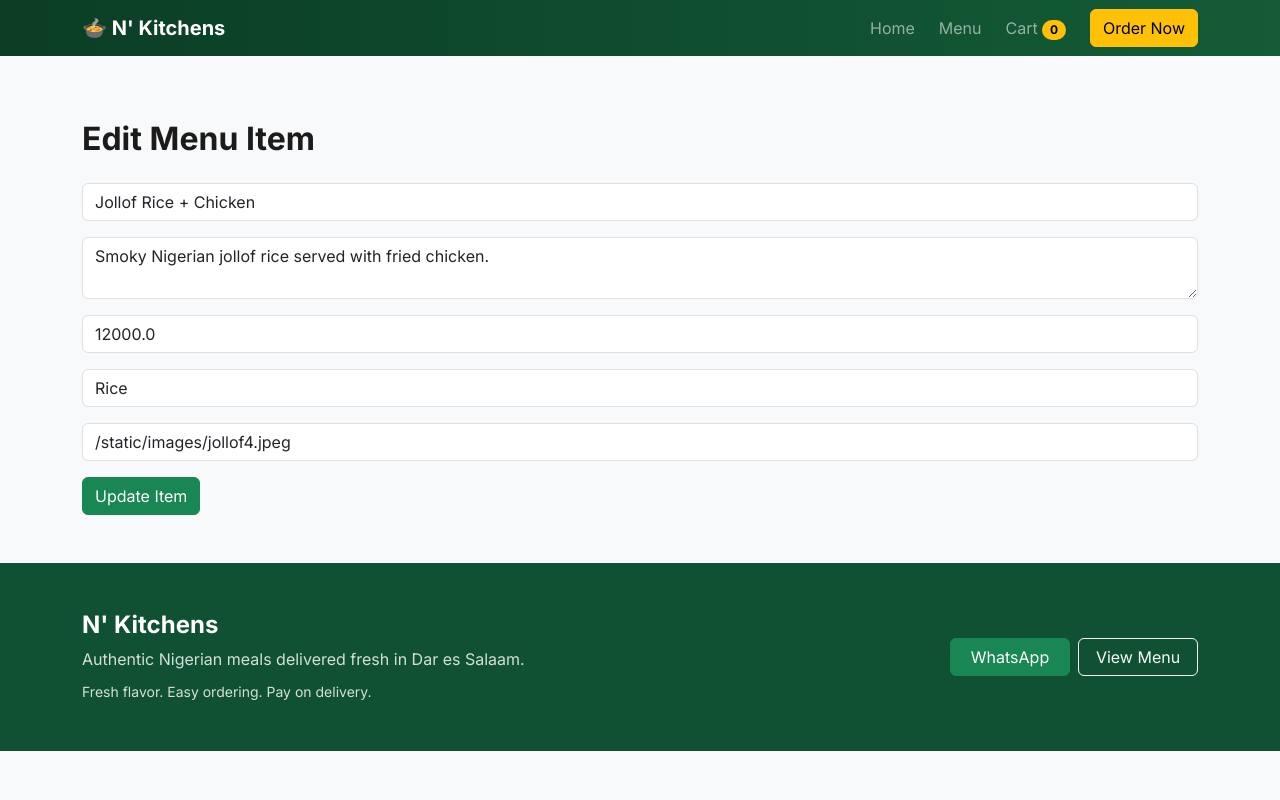
After one commit to richtechnology1759/N-Kitchens, a Flask app: page /admin/menu/edit/1 in a window 1280 px wide. The commit adds this page. Run offline with Flask 3, Linux system fonts and the light colour scheme.

Commit message:
Added edit menu feature

```diff
--- a/app.py
+++ b/app.py
@@ -560,3 +560,24 @@ with app.app_context():
 
 if __name__ == '__main__':
     app.run(debug=True)
+
+
+
+
+# EDIT MENU ITEM
+@app.route('/admin/menu/edit/<int:item_id>', methods=['GET', 'POST'])
+def edit_menu_item(item_id):
+    item = MenuItem.query.get_or_404(item_id)
+
+    if request.method == 'POST':
+        item.name = request.form['name']
+        item.description = request.form['description']
+        item.price = int(request.form['price'])
+        item.category = request.form['category']
+        item.image_url = request.form['image_url']
+
+        db.session.commit()
+        flash('Item updated successfully!', 'success')
+        return redirect(url_for('admin_menu'))
+
+    return render_template('edit_item.html', item=item)
--- /dev/null
+++ b/templates/edit_item.html
@@ -0,0 +1,25 @@
+{% extends 'base.html' %}
+{% block content %}
+
+<section class="py-5">
+  <div class="container">
+    <h2 class="fw-bold mb-4">Edit Menu Item</h2>
+
+    <form method="POST">
+      <input type="text" name="name" value="{{ item.name }}" class="form-control mb-3" placeholder="Name">
+
+      <textarea name="description" class="form-control mb-3" placeholder="Description">{{ item.description }}</textarea>
+
+      <input type="number" name="price" value="{{ item.price }}" class="form-control mb-3" placeholder="Price">
+
+      <input type="text" name="category" value="{{ item.category }}" class="form-control mb-3" placeholder="Category">
+
+      <input type="text" name="image_url" value="{{ item.image_url }}" class="form-control mb-3" placeholder="Image URL">
+
+      <button class="btn btn-success">Update Item</button>
+    </form>
+
+  </div>
+</section>
+
+{% endblock %}
```
Also changed, not shown: templates/admin/menu.html (+26 -9 lines).
